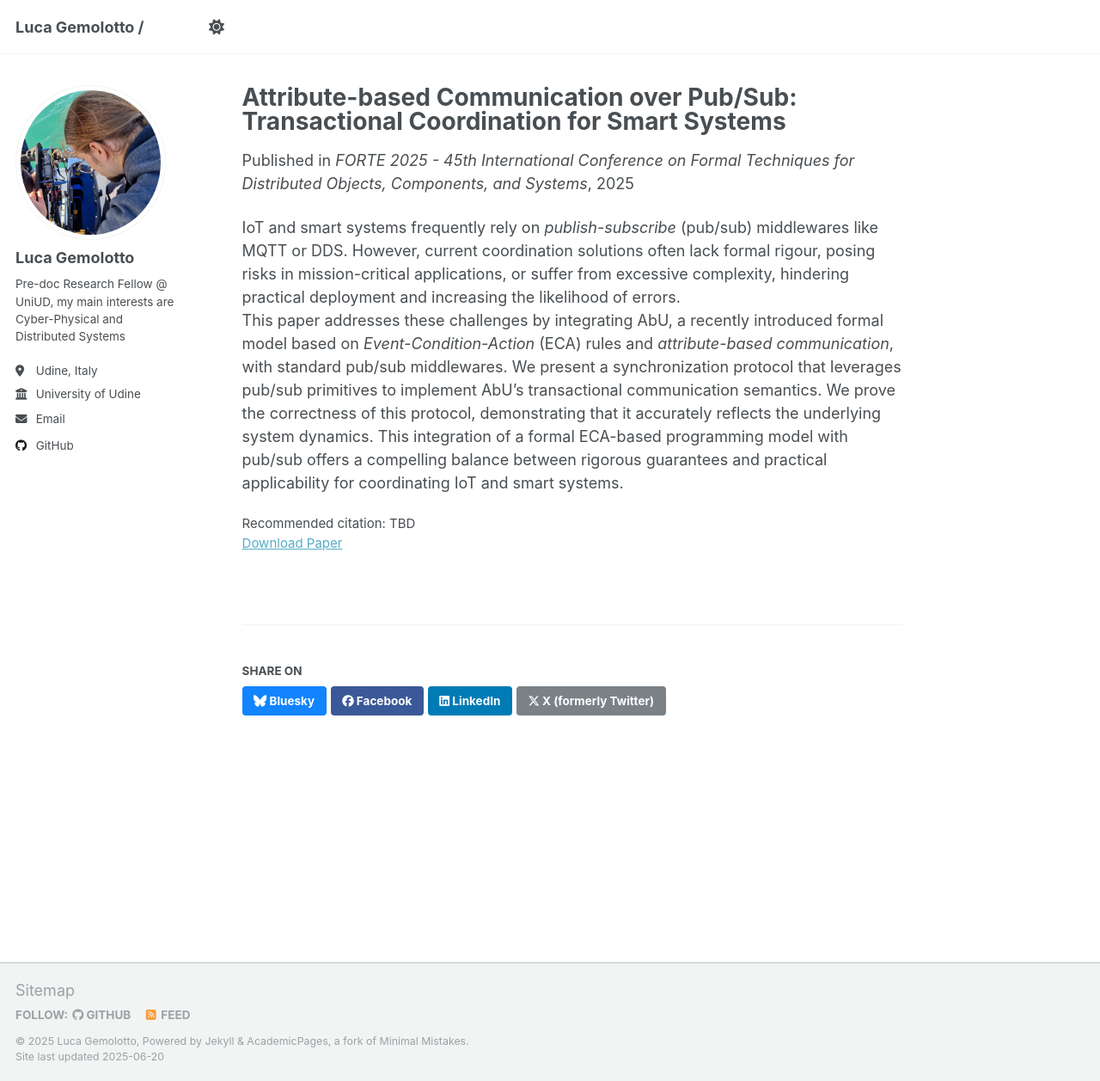
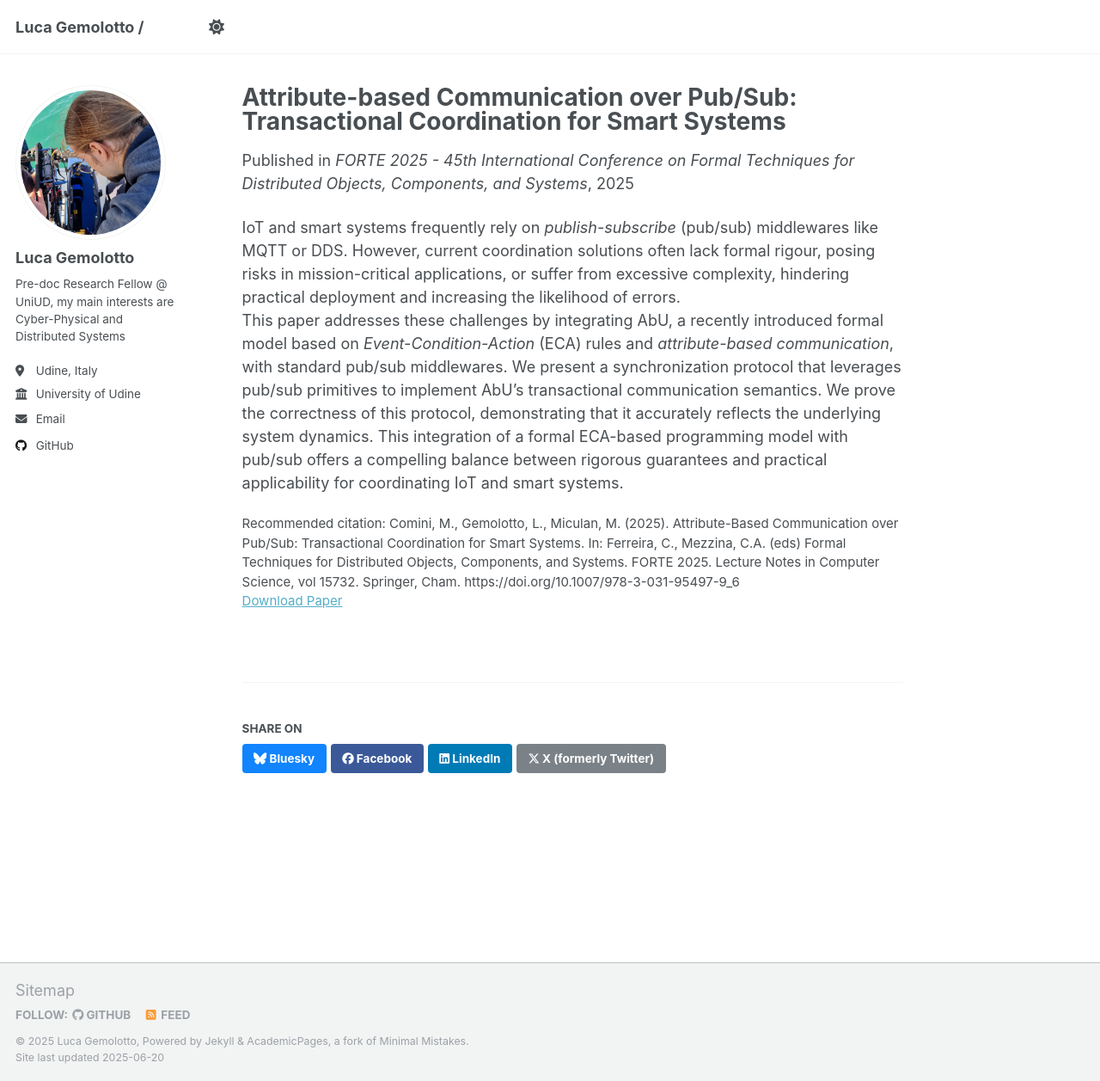
Before and after one commit to lucagemolotto/lucagemolotto.github.io, a Jekyll site: the page built from _publications/forte25.md, in a window 1280 px wide and 1257 px high. Shown: the whole window at 86% size. Built offline with Jekyll 4.4.1, drawn with Linux system fonts in a browser that asks for light colours.

Commit message:
updated filenames

```diff
--- a/_publications/2025-04-04-paper-title-number-1.md
+++ b/_publications/forte25.md
@@ -2,12 +2,12 @@
 title: "Attribute-based Communication over Pub/Sub: Transactional Coordination for Smart Systems"
 collection: publications
 category: conferences
-permalink: /publication/2025-04-04-paper-title-number-1
+permalink: /publication/forte25
 excerpt: "This paper introduces a variant of the two phase commit protocol for implementing AbU's transactional semantics on a generic publisher/subscriber middleware."
-date: 2025-04-04
+date: 2025-06-17
 venue: 'FORTE 2025 - 45th International Conference on Formal Techniques for Distributed Objects, Components, and Systems'
-paperurl: 'TBD'
-citation: 'TBD'
+paperurl: 'https://link.springer.com/chapter/10.1007/978-3-031-95497-9_6'
+citation: 'Comini, M., Gemolotto, L., Miculan, M. (2025). Attribute-Based Communication over Pub/Sub: Transactional Coordination for Smart Systems. In: Ferreira, C., Mezzina, C.A. (eds) Formal Techniques for Distributed Objects, Components, and Systems. FORTE 2025. Lecture Notes in Computer Science, vol 15732. Springer, Cham. https://doi.org/10.1007/978-3-031-95497-9_6'
 ---
 
 IoT and smart systems frequently rely on _publish-subscribe_ (pub/sub) middlewares like MQTT or DDS.
```
Also changed, not shown: _talks/emra25.md (renamed from _talks/2025-06-04-talk-1.md, +1 -1 lines).
